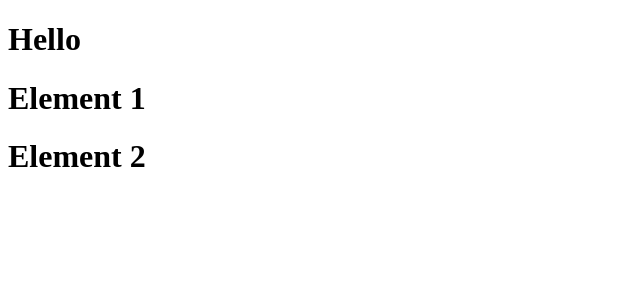
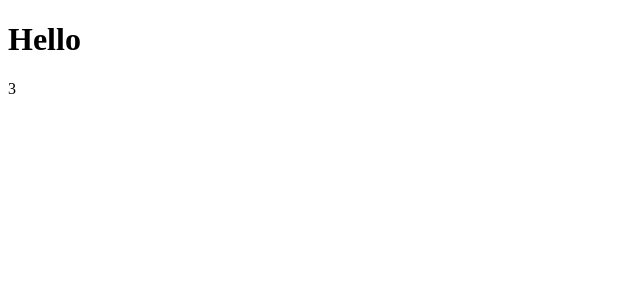
Before and after one commit to EdoardoFerrini/react-intro, a React (Vite) app: page / in a window 1280 px wide. Shown: the top 300 px of the page, without its empty margins (0-640 px from the left). Built offline with nearby package versions, Linux system fonts and the light colour scheme.

Commit message:
JSX Expressions

```diff
--- a/src/App.tsx
+++ b/src/App.tsx
@@ -1,29 +1,13 @@
+const a = 1;
+const b = 2;
+
 function App() {
   return (
     <>
       <h1>Hello</h1>
-      <h1>Element 1</h1>
-      <h1>Element 2</h1>
+      {a + b}
     </>
   );
 }
 
 export default App;
-
-/*
-
-import React from "react";
-
-function App() {
-  return (
-    <React.Fragment>
-      <h1>Hello</h1>
-      <h1>Element 1</h1>
-      <h1>Element 2</h1>
-    </React.Fragment>
-  );
-}
-
-export default App;
-
-*/
```
